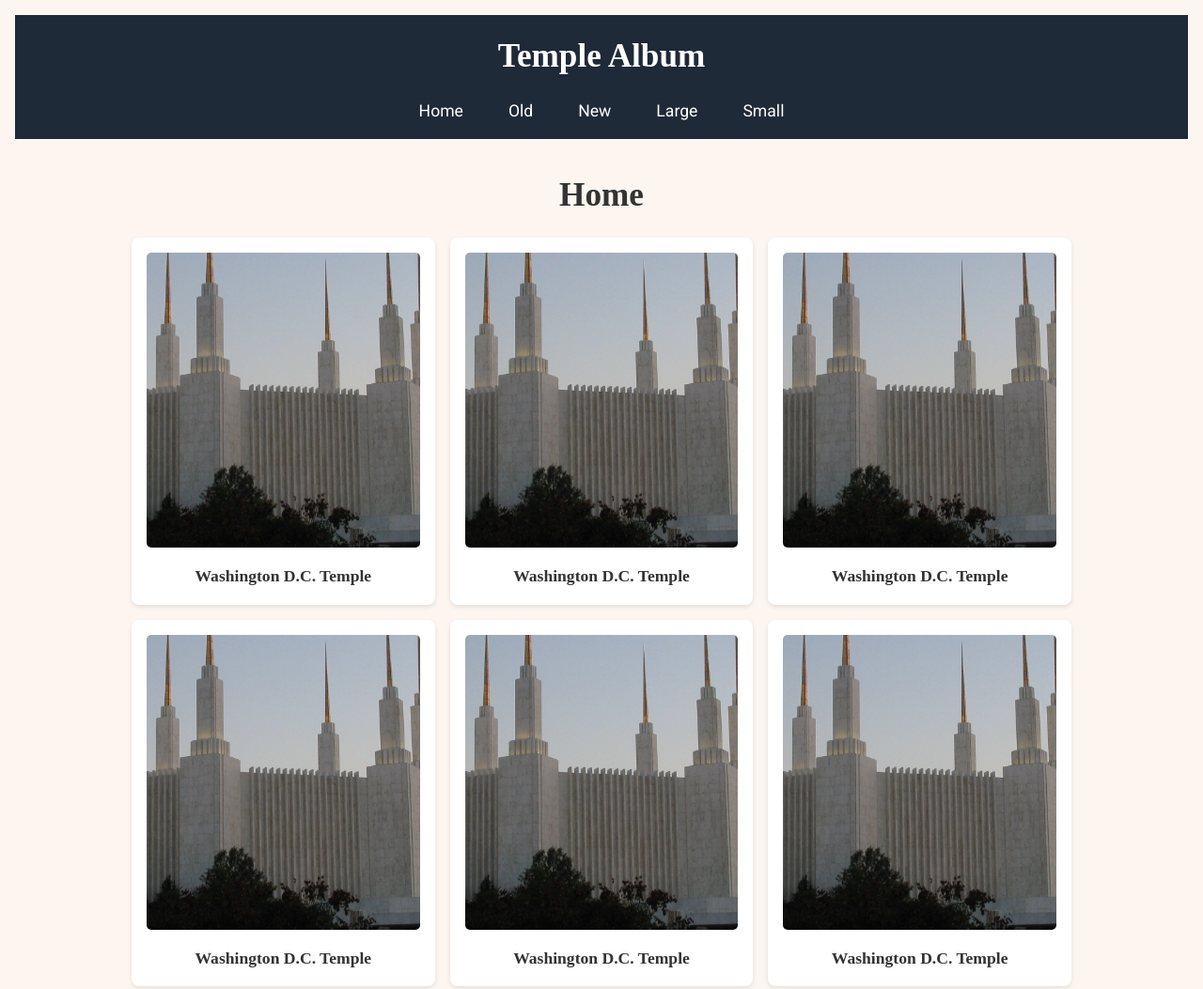
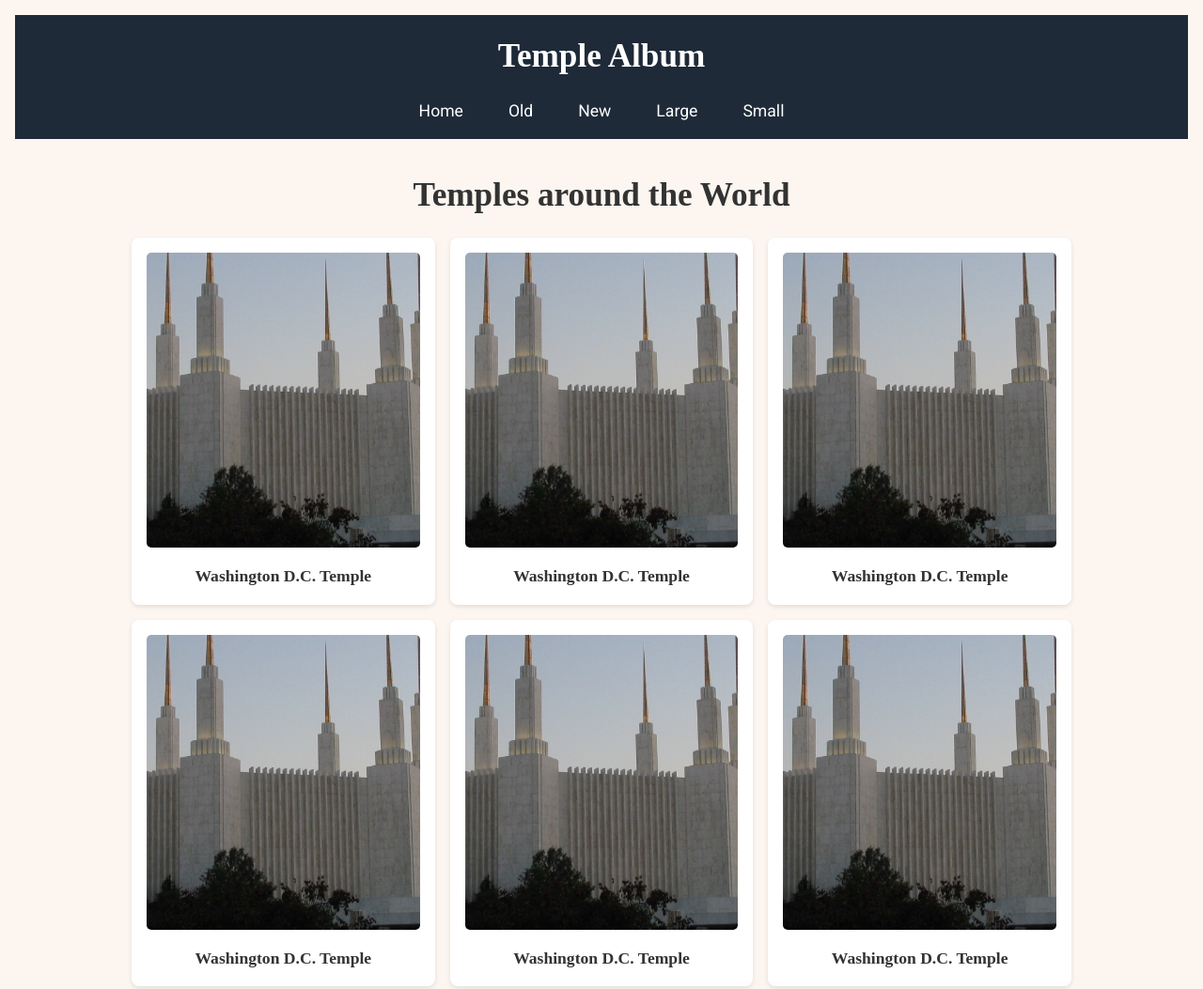
Before and after one commit to olamideluc/wdd131, a plain HTML site: page temples.html in a window 1280 px wide. Shown: the top 1053 px of the page at 94% size. Drawn offline with Linux system fonts and the light colour scheme.

Commit message:
corrections made

```diff
--- a/temples.html
+++ b/temples.html
@@ -1,9 +1,11 @@
 <!DOCTYPE html>
 <html lang="en">
 <head>
-  <meta charset="UTF-8" />
+  <meta charset="UTF-8">
   <meta name="viewport" content="width=device-width, initial-scale=1.0" />
   <title>Temple Album</title>
+  <meta name="description" content="Explore a responsive Temple Album showcasing temples around the world, built by Olassignibo Luc Bamigbola for WDD 131.">
+  <meta name="author" content="Olassignibo Luc Bamigbola">
 
 
   <link rel="preconnect" href="https://fonts.googleapis.com">
@@ -29,7 +31,7 @@
     </nav>
   </header>
   <main>
-    <h1>Home</h1>
+    <h1>Temples around the World</h1>
     <section class="gallery">
       <figure>
         <img src="images/temple.jpg" alt="Temple 1" />
```
